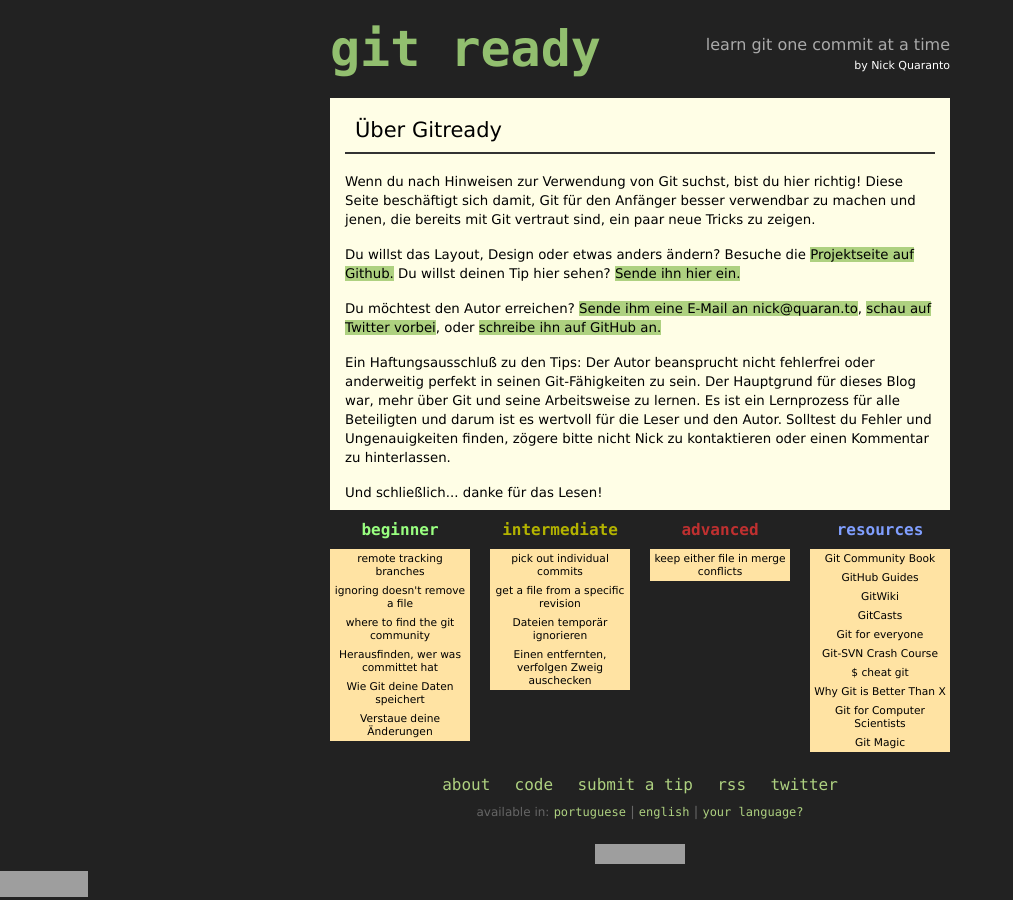
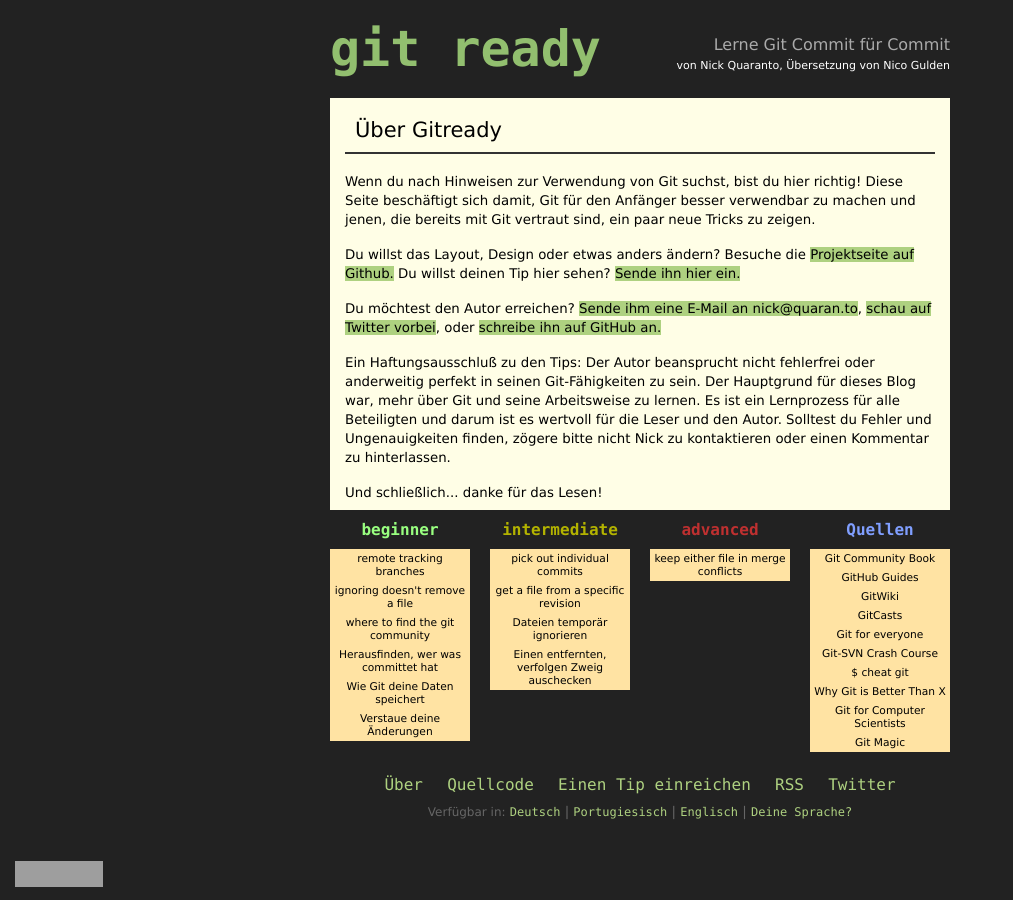
Before and after one commit to qrush/gitready, a Jekyll site: the page built from about.html, in a window 1280 px wide. Shown: the whole page, without its empty margins (0-1013 px from the left). Built offline with Jekyll 4.4.1, drawn with Linux system fonts in a browser that asks for light colours; grey boxes are pictures that could not be loaded.

Commit message:
German translation: _layouts/default.html

```diff
--- a/_layouts/default.html
+++ b/_layouts/default.html
@@ -17,8 +17,8 @@
 			<h1><a href="/">git ready</a></h1>
 		</div>
 		<div class="grid_4 suffix_2 info">
-      <div class="extra">learn git one commit at a time</div>
-      <div class="author">by Nick Quaranto</div>
+			<div class="extra">Lerne Git Commit für Commit</div>
+			<div class="author">von Nick Quaranto, Übersetzung von Nico Gulden</div>
 		</div>
     <div class="grid_8 prefix_2 suffix_2 main">
       {{ content }}
@@ -42,7 +42,7 @@
       {% endfor %}
     </div>
     <div class="grid_2 suffix_2 links">
-      <h3 id="blue">resources</h3>
+      <h3 id="blue">Quellen</h3>
       <a href="http://book.git-scm.com">Git Community Book</a>
       <a href="http://github.com/guides">GitHub Guides</a>
       <a href="http://git.or.cz/gitwiki">GitWiki</a>
@@ -56,23 +56,18 @@
     </div>
     <div class="grid_12 footer">
 			<div class="footer_links">
-        <a href="/about.html">about</a>
-        <a href="http://github.com/qrush/gitready">code</a>
-        <a href="/submit.html">submit a tip</a>
-        <a class="rss" href="http://feeds.feedburner.com/git-ready">rss</a>
-        <a href="http://twitter.com/gitready">twitter</a>
+				<a href="/about.html">Über</a>
+				<a href="http://github.com/qrush/gitready">Quellcode</a>
+				<a href="/submit.html">Einen Tip einreichen</a>
+				<a class="rss" href="http://feeds.feedburner.com/git-ready">RSS</a>
+				<a href="http://twitter.com/gitready">Twitter</a>
 			</div>
 			<div class="languages">
-        <span>available in:</span>
-        <a href="http://pt-br.gitready.com">portuguese</a> |
-        <a href="http://gitready.com">english</a> |
-        <a href="http://github.com/qrush/gitready/blob/master/README.md">your language?</a>
-      </div>
-      <div>
-        <a rel="license" href="http://creativecommons.org/licenses/by-sa/3.0/us/"><img alt="Creative Commons License" style="border-width:0" src="http://i.creativecommons.org/l/by-sa/3.0/us/88x31.png" /></a>
-      </div>
-      <div id="counter">
-        <script src="http://errcount.com/ctr/762.js"></script>
+				<span>Verfügbar in:</span>
+				<a href="http://de.gitready.com">Deutsch</a> |
+				<a href="http://pt-br.gitready.com">Portugiesisch</a> |
+				<a href="http://gitready.com">Englisch</a> |
+				<a href="http://github.com/qrush/gitready/blob/master/README.md">Deine Sprache?</a>
 			</div>
     </div>
   </div>
@@ -85,8 +80,9 @@
   var pageTracker = _gat._getTracker("UA-6929260-1");
   pageTracker._trackPageview();
   } catch(err) {}</script>
-  <div id="feedburner">
-    <a href="http://feeds2.feedburner.com/git-ready"><img src="http://feeds2.feedburner.com/~fc/git-ready?bg=FFE3A3&amp;fg=000000&amp;anim=0" height="26" width="88" style="border:0" alt="" /></a>
+  <div id="counter">
+    <script src="http://errcount.com/ctr/762.js"></script>
+    <p id="feedburner"><a href="http://feeds2.feedburner.com/git-ready"><img src="http://feeds2.feedburner.com/~fc/git-ready?bg=FFE3A3&amp;fg=000000&amp;anim=0" height="26" width="88" style="border:0" alt="" /></a></p>
   </div>
 </body>
 </html>
```
Lines whose indentation alone changed are shown as unchanged.
